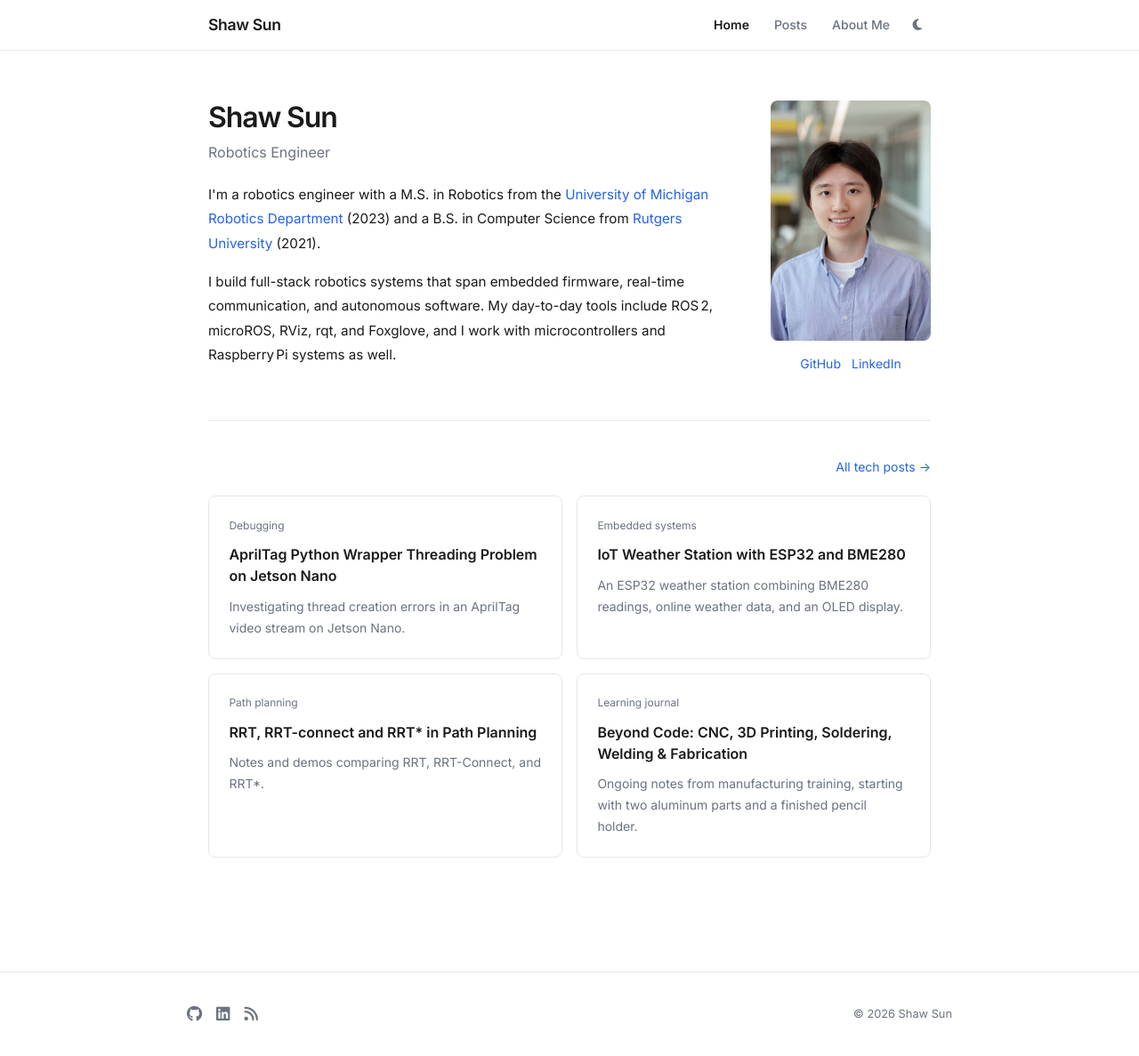
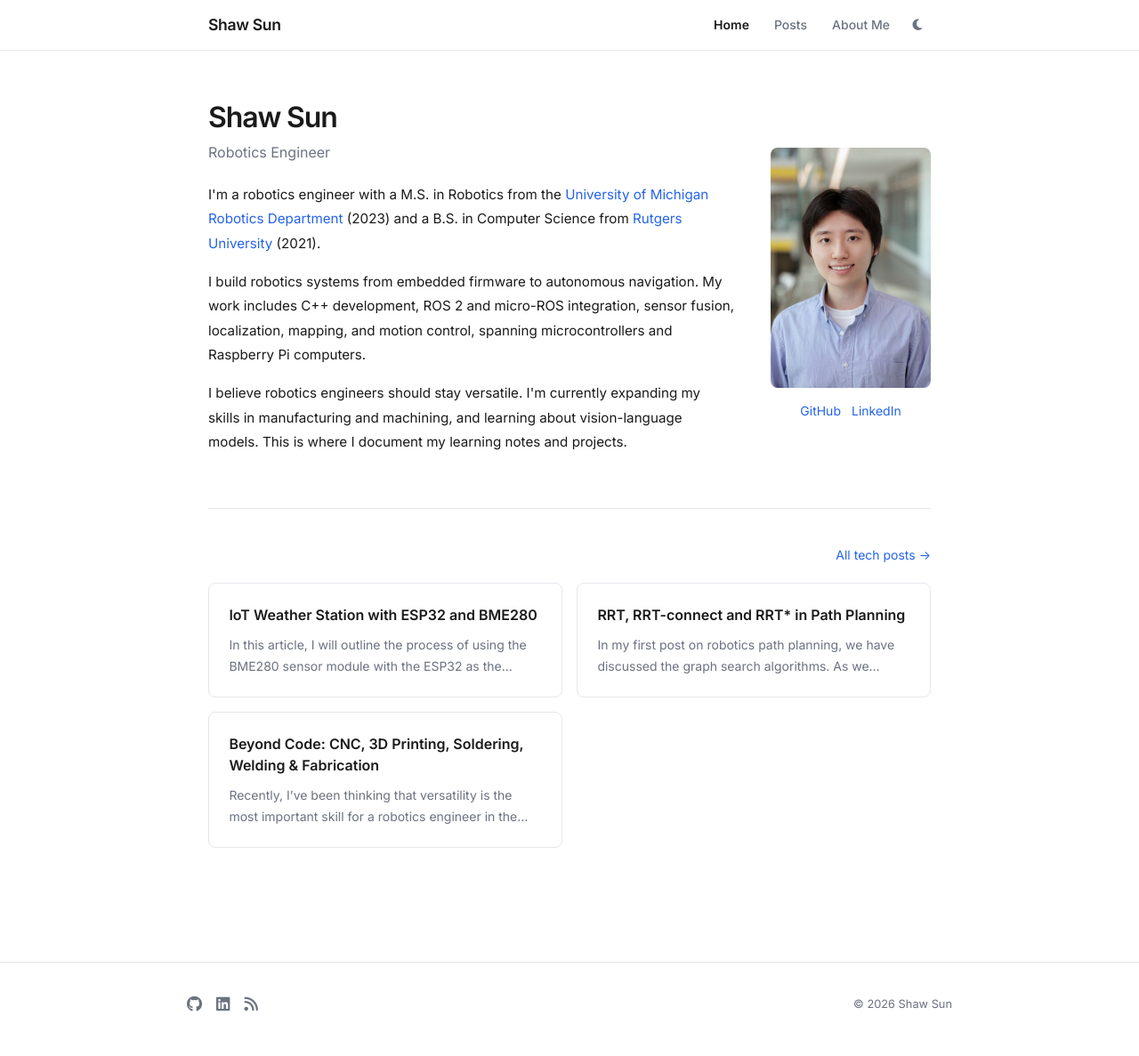
Before and after one commit to sxy-sun/sxy-sun.github.io, a Jekyll site: the page built from index.html, in a window 1280 px wide and 1187 px high. Shown: the whole window at 89% size. Built offline with Jekyll 4.4.1, drawn with Linux system fonts in a browser that asks for light colours.

Commit message:
update main page

```diff
--- a/_layouts/home.html
+++ b/_layouts/home.html
@@ -16,7 +16,8 @@ layout: default
       <p class="role">{{ site.tagline }}</p>
       <div class="about-copy">
         <p>I'm a robotics engineer with a M.S. in Robotics from the <a href="https://robotics.umich.edu/">University of Michigan Robotics Department</a> (2023) and a B.S. in Computer Science from <a href="https://www.cs.rutgers.edu/">Rutgers University</a> (2021).</p>
-        <p>I build full-stack robotics systems that span embedded firmware, real-time communication, and autonomous software. My day-to-day tools include ROS 2, microROS, RViz, rqt, and Foxglove, and I work with microcontrollers and Raspberry Pi systems as well.</p>
+        <p>I build robotics systems from embedded firmware to autonomous navigation. My work includes C++ development, ROS 2 and micro-ROS integration, sensor fusion, localization, mapping, and motion control, spanning microcontrollers and Raspberry Pi computers.</p>
+        <p>I believe robotics engineers should stay versatile. I'm currently expanding my skills in manufacturing and machining, and learning about vision-language models. This is where I document my learning notes and projects.</p>
       </div>
     </div>
   </section>
@@ -27,30 +28,23 @@ layout: default
     <ul class="selected-posts">
         <li>
           <article class="selected-post">
-            <p class="post-label">Debugging</p>
-            <h2><a href="{{ '/posts/apriltag-python-wrapper-threading-problem-on-jetson-nano/' | relative_url }}">AprilTag Python Wrapper Threading Problem on Jetson Nano</a></h2>
-            <p class="post-summary">Investigating thread creation errors in an AprilTag video stream on Jetson Nano.</p>
+            <h2><a href="{{ '/posts/iot-weather-station-with-esp32/' | relative_url }}">IoT Weather Station with ESP32 and BME280</a></h2>
+            {% assign featured_post = site.posts | where: "slug", "iot-weather-station-with-esp32" | first %}
+            <p class="post-preview">{{ featured_post.excerpt | strip_html | strip | escape }}</p>
           </article>
         </li>
         <li>
           <article class="selected-post">
-            <p class="post-label">Embedded systems</p>
-            <h2><a href="{{ '/posts/iot-weather-station-with-esp32/' | relative_url }}">IoT Weather Station with ESP32 and BME280</a></h2>
-            <p class="post-summary">An ESP32 weather station combining BME280 readings, online weather data, and an OLED display.</p>
+            <h2><a href="{{ '/posts/rrt-rrt-connet-rrt-star/' | relative_url }}">RRT, RRT-connect and RRT* in Path Planning</a></h2>
+            {% assign featured_post = site.posts | where: "slug", "rrt-rrt-connet-rrt-star" | first %}
+            <p class="post-preview">{{ featured_post.excerpt | strip_html | strip | escape }}</p>
           </article>
         </li>
         <li>
           <article class="selected-post">
-            <p class="post-label">Path planning</p>
-            <h2><a href="{{ '/posts/rrt-rrt-connet-rrt-star/' | relative_url }}">RRT, RRT-connect and RRT* in Path Planning</a></h2>
-            <p class="post-summary">Notes and demos comparing RRT, RRT-Connect, and RRT*.</p>
-          </article>
-        </li>
-        <li>
-          <article class="selected-post">
-            <p class="post-label">Learning journal</p>
             <h2><a href="{{ '/posts/beyong-code-cnc-3dprinting-welding-fabrication/' | relative_url }}">Beyond Code: CNC, 3D Printing, Soldering, Welding & Fabrication</a></h2>
-            <p class="post-summary">Ongoing notes from manufacturing training, starting with two aluminum parts and a finished pencil holder.</p>
+            {% assign featured_post = site.posts | where: "slug", "beyong-code-cnc-3dprinting-welding-fabrication" | first %}
+            <p class="post-preview">{{ featured_post.excerpt | strip_html | strip | escape }}</p>
           </article>
         </li>
     </ul>
--- a/_layouts/post.html
+++ b/_layouts/post.html
@@ -13,7 +13,10 @@ layout: default
     </div>
     <h1 class="post-title">{{ page.title }}</h1>
     <div class="post-meta">
-      <time datetime="{{ page.date | date_to_xmlschema }}">{{ page.date | date: "%B %d, %Y" }}</time>
+      <span>Published: <time datetime="{{ page.date | date_to_xmlschema }}">{{ page.date | date: "%B %d, %Y" }}</time></span>
+      {% if page.last_modified_at %}
+      <span>Updated: <time datetime="{{ page.last_modified_at | date_to_xmlschema }}">{{ page.last_modified_at | date: "%B %d, %Y" }}</time></span>
+      {% endif %}
     </div>
   </header>
 
--- a/_posts/2026-10-15-beyong-code-cnc-3dprinting-welding-fabrication.md
+++ b/_posts/2026-10-15-beyong-code-cnc-3dprinting-welding-fabrication.md
@@ -81,7 +81,53 @@ This course introduces soldering, CO2 laser cutting, and 3D printing.
 ### Manual Mill
 
 **Location:** Wilson Center
-**Completed:** TBD
+**Canvas Training:** Completed
+**In-Person Training:** Upcoming
+
+The Canvas training introduced the basic tools and operations of a manual milling machine.
+- **Shell Mill:** Removes a large area of material from the surface of a workpiece.
+- **End Mill:** Available in different diameters. Can cut sideways, and some can plunge vertically.
+- **Boring Bar:** Used to enlarge an existing hole.
+- **Drill Chuck:** Holds drill bits for drilling. Cannot be used for sideways cutting.
+- **Auto Drawbar:** Automatically tightens and loosens the drawbar for faster tool changes.
+
+The spindle speed must be adjusted while the machine is running.
+
+#### Setting Zero
+
+The **Digital Readout (DRO)** displays the position of each axis. We need to establish the workpiece origin so we can use the DRO to position the cutter according to the drawing. The workshop's DRO only displays X and Y, so we use an **edge finder** to locate their zero positions.
+
+1. Install the edge finder in the collet and tighten it.
+2. Start the spindle and slowly move the edge finder toward the workpiece.
+3. When the edge finder touches the material, its tip begins spinning straight.
+4. Continue moving slowly until the tip suddenly deflects to the side, indicating the workpiece edge.
+
+The spindle center is still one edge finder radius away from the actual edge. If the edge finder's radius is 0.100", we can compensate by:
+
+1. Moving the spindle center 0.100" toward the edge, then setting the DRO to zero.
+2. Or setting the current DRO position to -0.100" when approaching from the negative direction.
+
+For the **Z-axis**, there are two methods:
+
+1. **Cutting to Dimension:** Slowly move the spinning cutter toward the workpiece surface until it produces a small chip, then set the Z reference to zero. This removes a small amount of material.
+2. **Setting Z-Height:** Use the knee and its mechanical dial. Raise the knee until the workpiece lightly touches the cutter, then set the dial to zero. Lower the knee for clearance. When ready to cut, raise it back to the reference height, then continue by the desired cutting depth.
+
+#### Reaming
+
+Reaming improves the size and finish of an existing hole.
+- Use a slower RPM.
+- Do not peck drill.
+- Use cutting fluid.
+- Feed slowly and steadily.
+
+#### Tapping
+
+Tapping creates internal threads in a previously drilled hole.
+
+1. Use a tap guide to keep the tap aligned with the hole.
+2. Apply gentle pressure with the guide while starting the tap.
+3. Turn the tap approximately one full turn forward and half a turn backward to break the chips.
+4. Repeat until the required thread depth is reached.
 
 ### Manual Lathe
 
--- a/assets/css/main.css
+++ b/assets/css/main.css
@@ -369,6 +369,13 @@ img { max-width: 100%; height: auto; display: block; }
   color: var(--text-muted);
 }
 
+.post-header .post-meta {
+  flex-wrap: wrap;
+  gap: 0.25rem 1rem;
+  font-size: 0.85rem;
+  color: var(--text-muted);
+}
+
 .category-post-count {
   font-size: 0.85rem;
   color: var(--text-muted);
@@ -711,7 +718,7 @@ div.highlighter-rouge pre.highlight {
   .home-profile .role { color: var(--text-muted); margin-bottom: 1.25rem; }
   .home-profile .about-copy { font-size: 0.95rem; line-height: 1.8; }
   .home-profile .about-copy p { margin-bottom: 1rem; }
-  .home-profile .portrait-column { grid-column: 2; grid-row: 1; width: 180px; }
+  .home-profile .portrait-column { grid-column: 2; grid-row: 1; width: 180px; align-self: center; }
   .home-profile .portrait { width: 180px; height: auto; border-radius: 8px; }
   .home-profile .links { display: flex; flex-wrap: wrap; justify-content: center; gap: 0.75rem; font-size: 0.875rem; margin-top: 0.85rem; }
   .home-profile .selection { margin-top: 2.5rem; }
@@ -723,11 +730,18 @@ div.highlighter-rouge pre.highlight {
     border: 1px solid var(--border);
     border-radius: 8px;
   }
-  .home-profile .post-label { color: var(--text-muted); font-size: 0.75rem; margin-bottom: 0.65rem; }
   .home-profile h2 { font-size: 1rem; font-weight: 600; line-height: 1.5; margin-bottom: 0.65rem; }
   .home-profile h2 a { color: var(--text); }
   .home-profile h2 a:hover { color: var(--accent); }
-  .home-profile .post-summary { color: var(--text-muted); font-size: 0.875rem; line-height: 1.7; }
+  .home-profile .post-preview {
+    color: var(--text-muted);
+    font-size: 0.875rem;
+    line-height: 1.7;
+    display: -webkit-box;
+    -webkit-box-orient: vertical;
+    -webkit-line-clamp: 2;
+    overflow: hidden;
+  }
   @media (max-width: 650px) {
     .home-profile .intro { grid-template-columns: minmax(0, 1fr) 130px; gap: 1.25rem; }
     .home-profile .portrait-column, .home-profile .portrait { width: 130px; }
```
